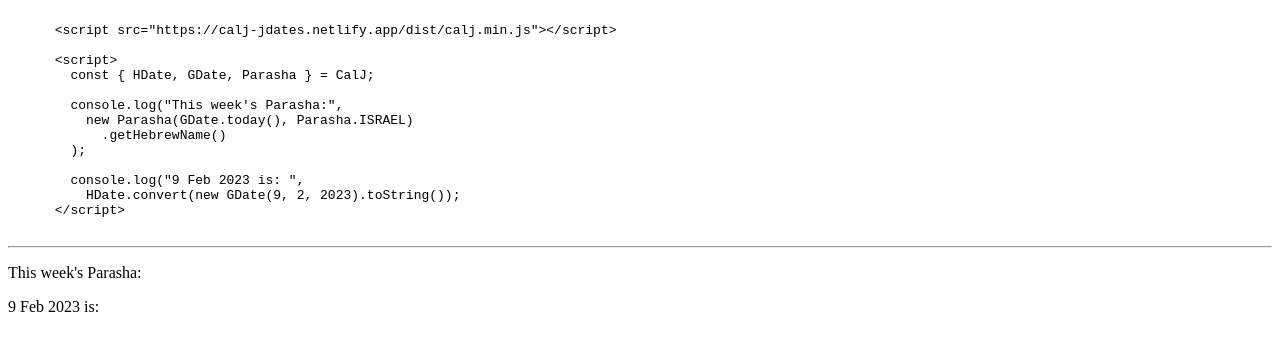
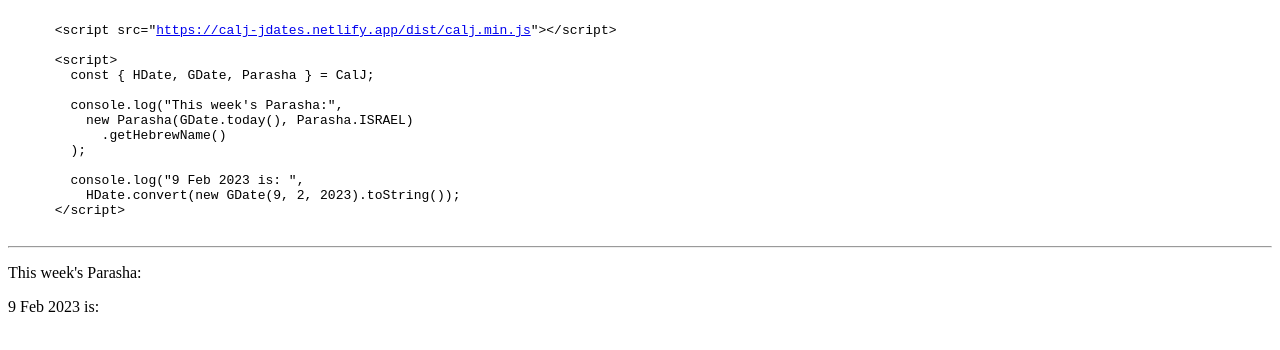
Before and after one commit to zzgab/calj-jdates, a website: page public/index.html in a window 1280 px wide. Drawn offline with Linux system fonts and the light colour scheme.

Commit message:
index html

```diff
--- a/public/index.html
+++ b/public/index.html
@@ -8,7 +8,7 @@
   </head>
   <body>
     <pre><code>
-      &lt;script src="https://calj-jdates.netlify.app/dist/calj.min.js">&lt;/script>
+      &lt;script src="<a href="dist/calj.min.js">https://calj-jdates.netlify.app/dist/calj.min.js</a>">&lt;/script>
 
       &lt;script>
         const { HDate, GDate, Parasha } = CalJ;
```
